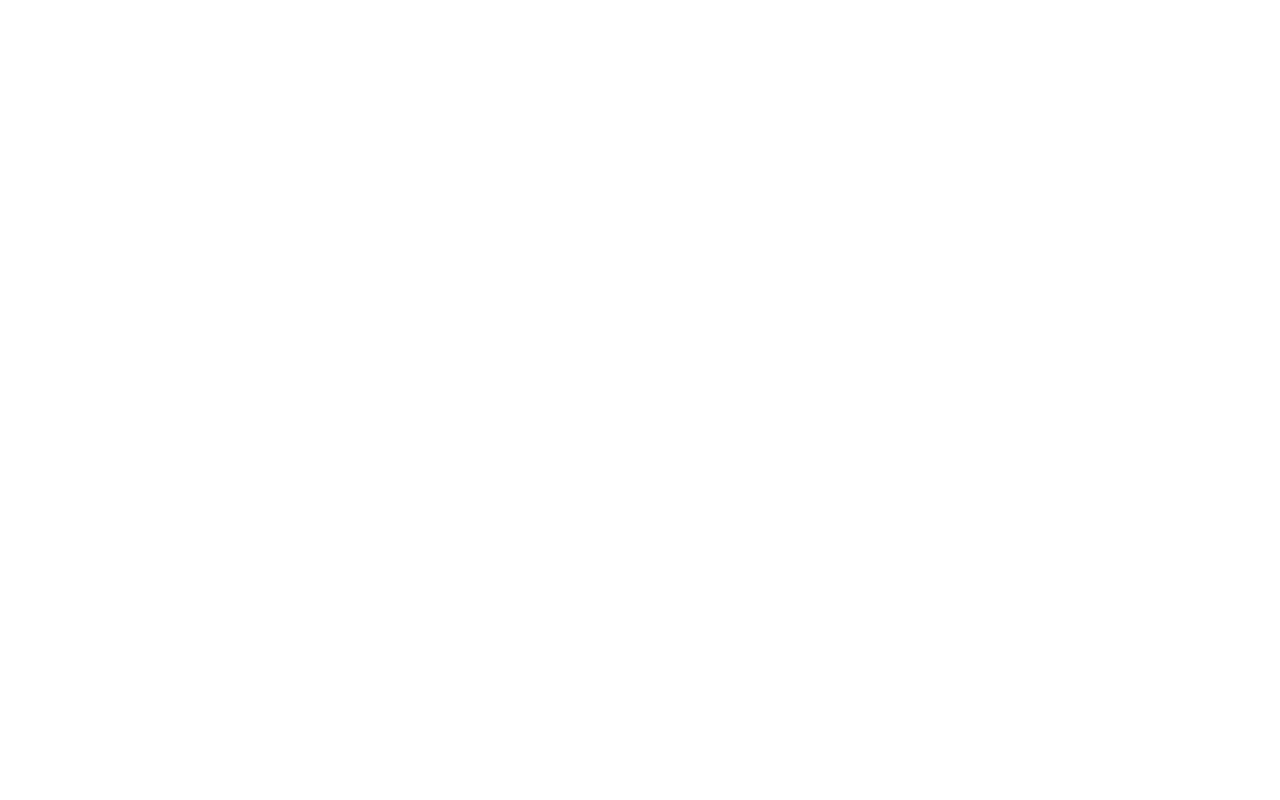
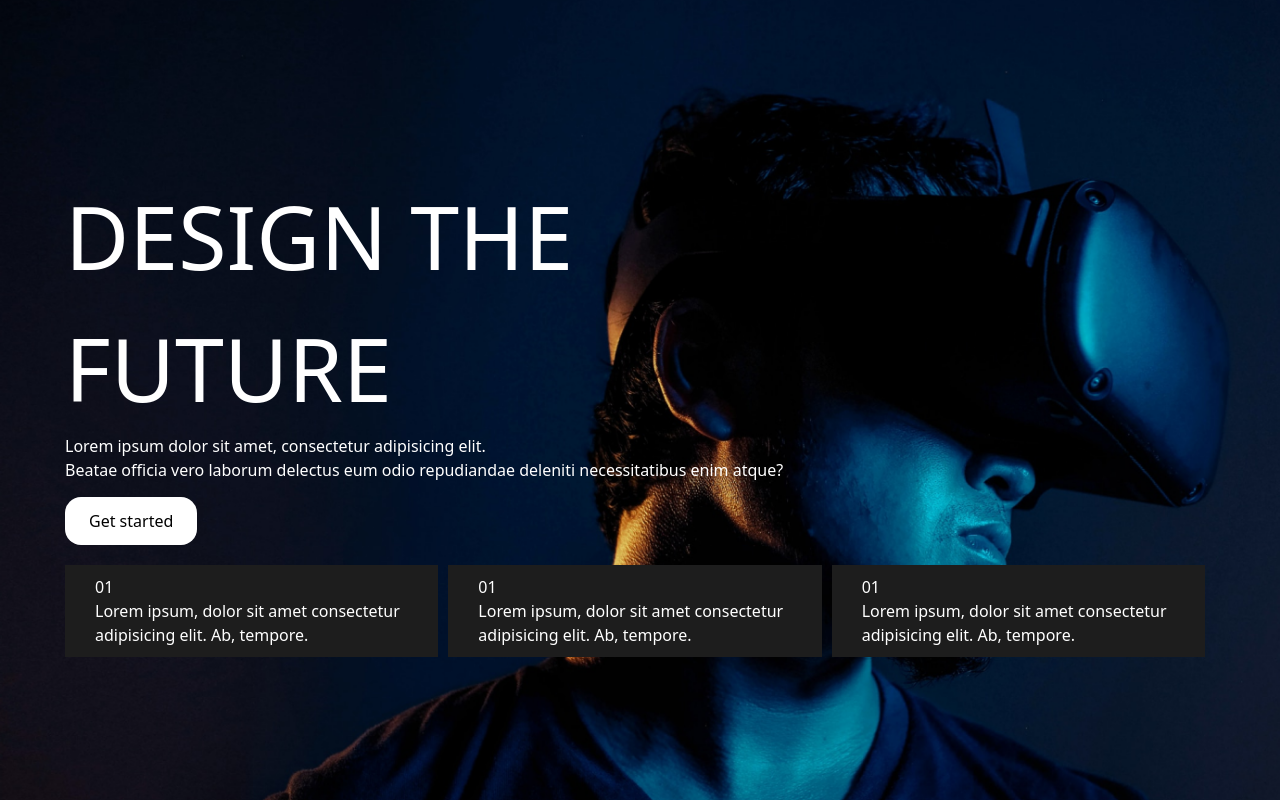
Before and after one commit to dimasPratamaW/demo_harisenin_HTML-CSS, a plain HTML site: page index.html in a window 1280 px wide. Drawn offline with nearby package versions, Linux system fonts and the light colour scheme.

Commit message:
feat:add all styling and content

```diff
--- a/index.html
+++ b/index.html
@@ -1 +1,49 @@
 <!--test repo -->
+<!DOCTYPE html>
+<html lang="en">
+
+<head>
+    <meta charset="UTF-8">
+    <meta name="viewport" content="width=device-width, initial-scale=1.0">
+    <title>Document</title>
+    <script src="https://cdn.tailwindcss.com"></script>
+</head>
+
+<body background="unsplash_jSAb1ifwf8Y.png" class="bg-cover">
+    <div class="mt-[170px] px-[65px]">
+        <section>
+
+            <h1 class="text-white font-[500] text-[88px] uppercase">DESIGN THE <br> FUTURE</h1>
+            <p class="text-white ">
+                Lorem ipsum dolor sit amet, consectetur adipisicing elit. <br>
+                Beatae officia vero laborum delectus eum odio repudiandae deleniti necessitatibus enim atque?
+            </p>
+
+            <button class=" text-black bg-white py-[12px] px-[24px] rounded-[16px] mt-[15px]" type="submit">
+                Get started
+            </button>
+        </section>
+        <section class=" flex flex-row mt-[20px] mb-[20px]">
+            <div class="flex-1 bg-[#1D1D1D] px-[30px] py-[10px] mr-[10px]">
+                <h4 class="text-white">01</h4>
+                <p class="text-white">
+                    Lorem ipsum, dolor sit amet consectetur adipisicing elit. Ab, tempore.
+                </p>
+            </div>
+            <div class="flex-1 bg-[#1D1D1D] px-[30px] py-[10px] mr-[10px]">
+                <h4 class="text-white">01</h4>
+                <p class="text-white">
+                    Lorem ipsum, dolor sit amet consectetur adipisicing elit. Ab, tempore.
+                </p>
+            </div>
+            <div class="flex-1 bg-[#1D1D1D] px-[30px] py-[10px] mr-[10px]">
+                <h4 class="text-white">01</h4>
+                <p class="text-white">
+                    Lorem ipsum, dolor sit amet consectetur adipisicing elit. Ab, tempore.
+                </p>
+            </div>
+        </section>
+    </div>
+</body>
+
+</html>
```
